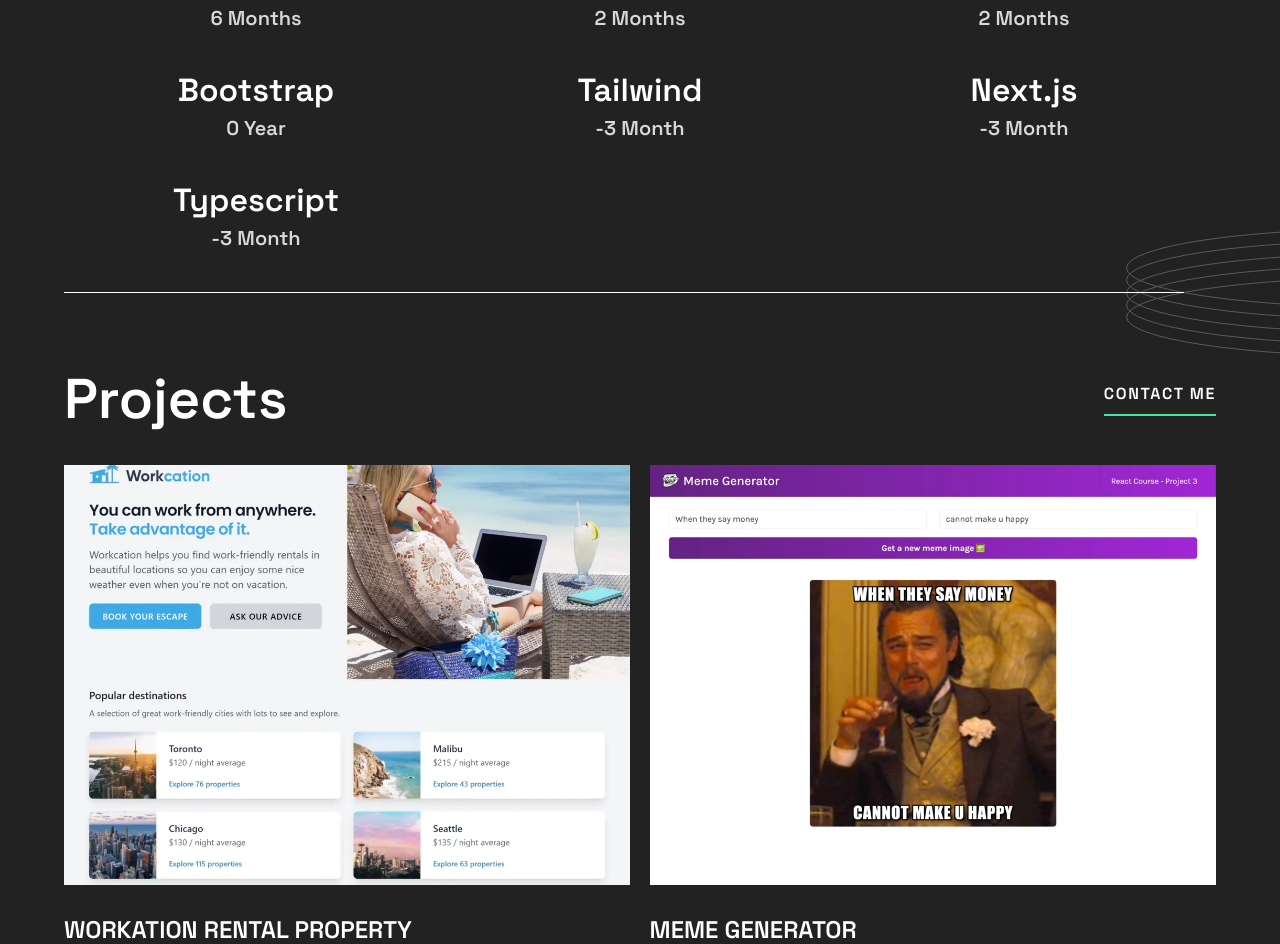
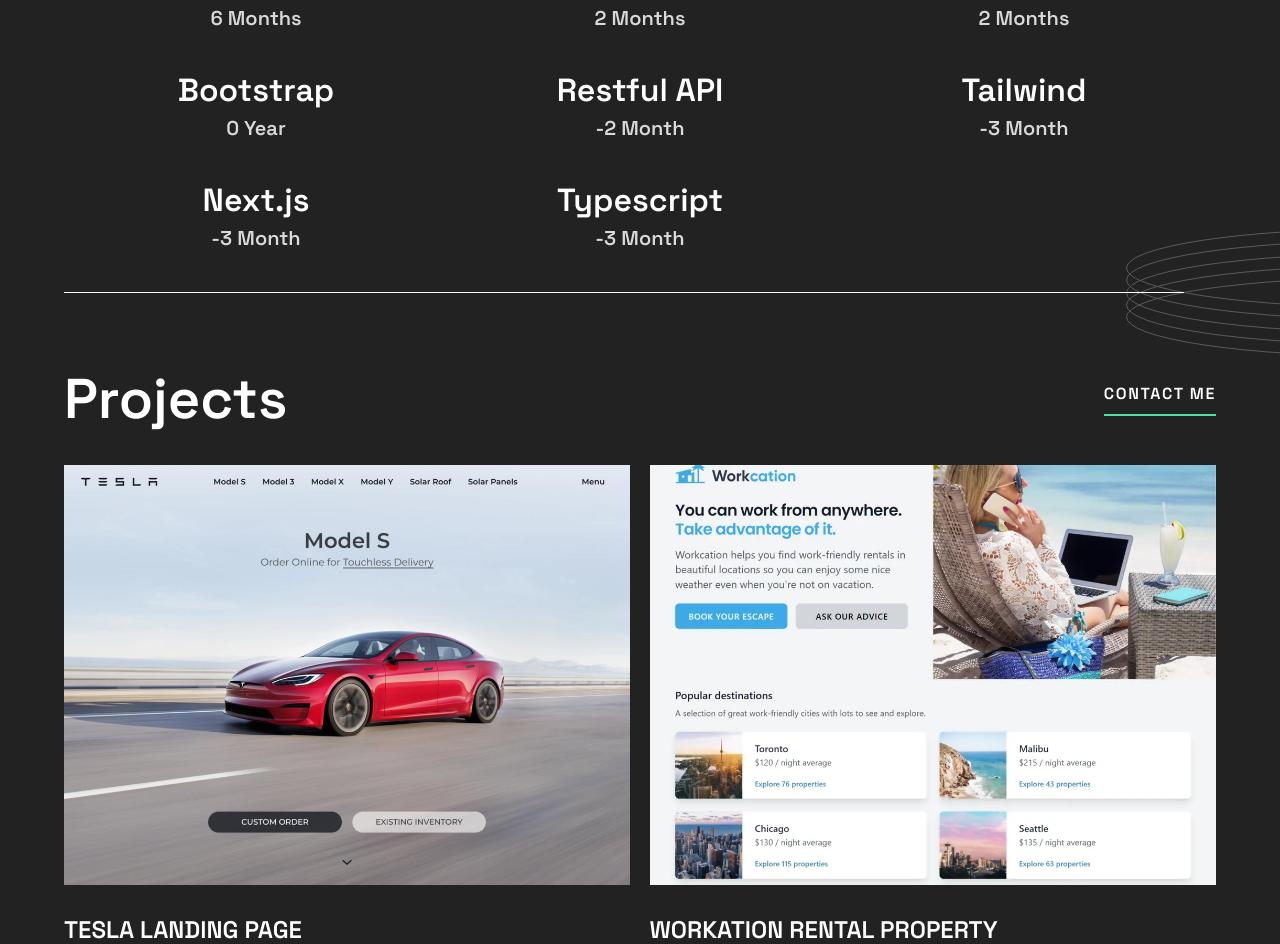
Before and after one commit to luyvannda/luyvannda.github.io, a React (Vite) app: page / in a window 1280 px wide. Shown: the part 768-1712 px from the top of the page. Built offline with nearby package versions, Linux system fonts and the light colour scheme.

Commit message:
add new project to the portfolio and dynamically create anchor links for projects' images

```diff
--- a/src/components/Projects.jsx
+++ b/src/components/Projects.jsx
@@ -7,10 +7,12 @@
   const projectElements = reverseProjectsData.map((project) => {
     return (
       <div key={project.id} className="projects-main">
-        <img
-          src={`images/${project.imgCover}`}
-          alt="Project's preview image"
-        ></img>
+        <a href={project.livePreview} target="_blank" rel="noreferrer">
+          <img
+            src={`images/${project.imgCover}`}
+            alt="Project's preview image"
+          ></img>
+        </a>
         <h2>{project.title}</h2>
         <p>{project.skills}</p>
 
--- a/src/components/projectsData.js
+++ b/src/components/projectsData.js
@@ -68,5 +68,14 @@
     skills: "REACT TAILWIND",
     livePreview: "https://luyvannda.github.io/workation/",
     sourceCode: "https://github.com/luyvannda/workation"
+  },
+
+  {
+    id: 9,
+    imgCover: "tesla-landing-page.webp",
+    title: "TESLA LANDING PAGE",
+    skills: "REACT TAILWIND TYPESCRIPT",
+    livePreview: "https://luyvannda.github.io/tesla-landing-page/",
+    sourceCode: "https://github.com/luyvannda/tesla-landing-page"
   }
 ];
--- a/src/components/skillsData.js
+++ b/src/components/skillsData.js
@@ -45,16 +45,22 @@
 
   {
     id: 8,
+    name: "Restful API",
+    experience: calculateExperience("2023-12-01")
+  },
+
+  {
+    id: 9,
     name: "Tailwind",
     experience: calculateExperience("2024-01-01")
   },
   {
-    id: 9,
+    id: 10,
     name: "Next.js",
     experience: calculateExperience("2024-01-01")
   },
   {
-    id: 10,
+    id: 11,
     name: "Typescript",
     experience: calculateExperience("2024-01-01")
   }
```
Also changed, not shown: public/images/tesla-landing-page.webp (added).
